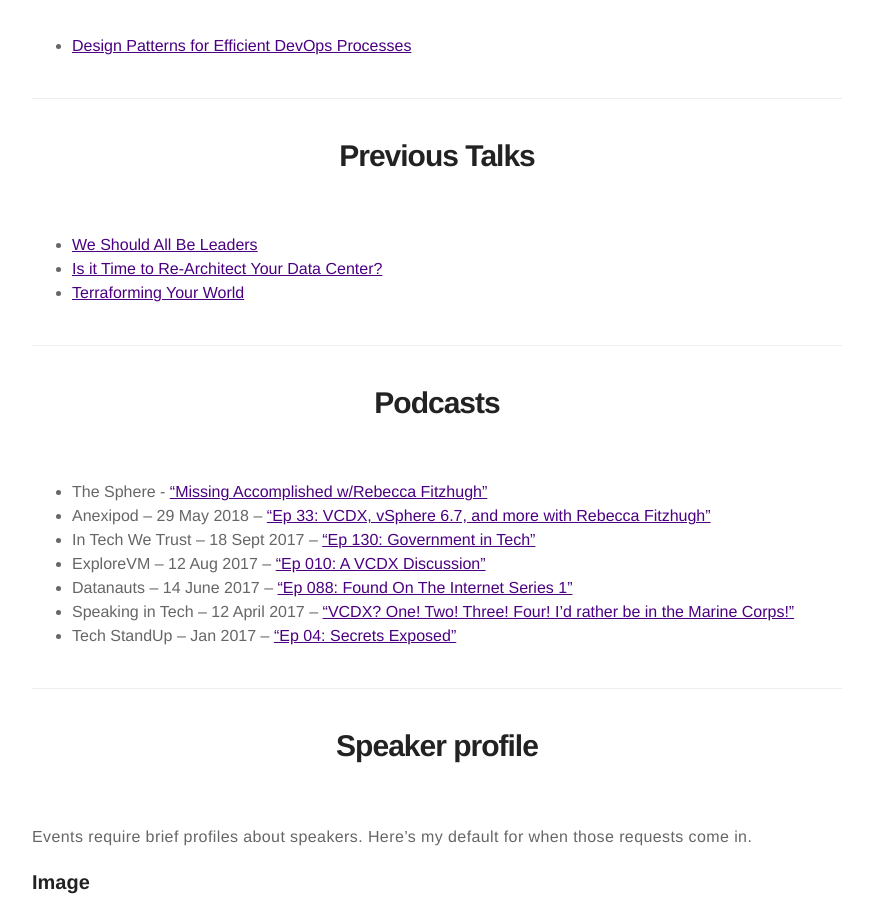
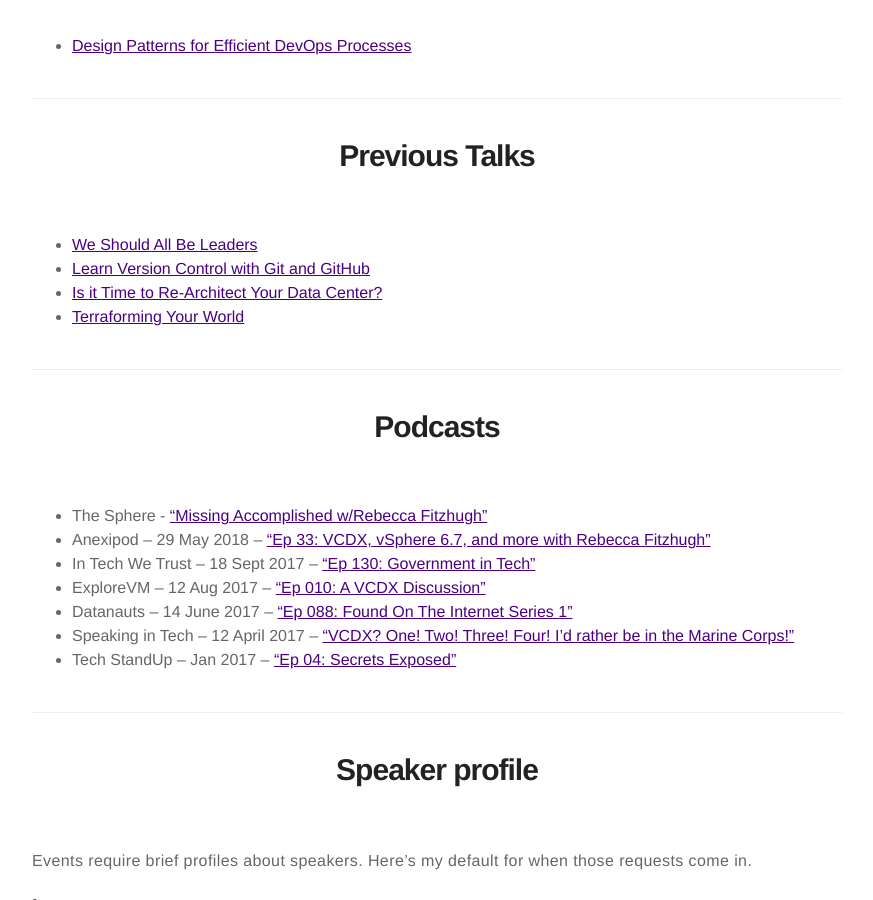
Before and after one commit to rfitzhugh/rfitzhugh.github.io, a Jekyll site: the page built from talks.md, in a window 1280 px wide and 900 px high, scrolled down 519 px. Shown: the whole window, without its empty margins (203-1076 px from the left). Built offline with Jekyll 4.4.1, drawn with Linux system fonts in a browser that asks for light colours.

Commit message:
Update talks.md

```diff
--- a/talks.md
+++ b/talks.md
@@ -22,6 +22,7 @@ Recent talks center around the human aspects of Open Source software contributio
 # Previous Talks
 
 * [We Should All Be Leaders](/talks/we-should-all-be-leaders.md)
+* [Learn Version Control with Git and GitHub](/talks/learn-version-control-with-git-and-github.md)
 * [Is it Time to Re-Architect Your Data Center?](/talks/is-it-time-to-rearchitect-your-data-center.md)
 * [Terraforming Your World](/talks/terraforming-your-world.md)
 
```
